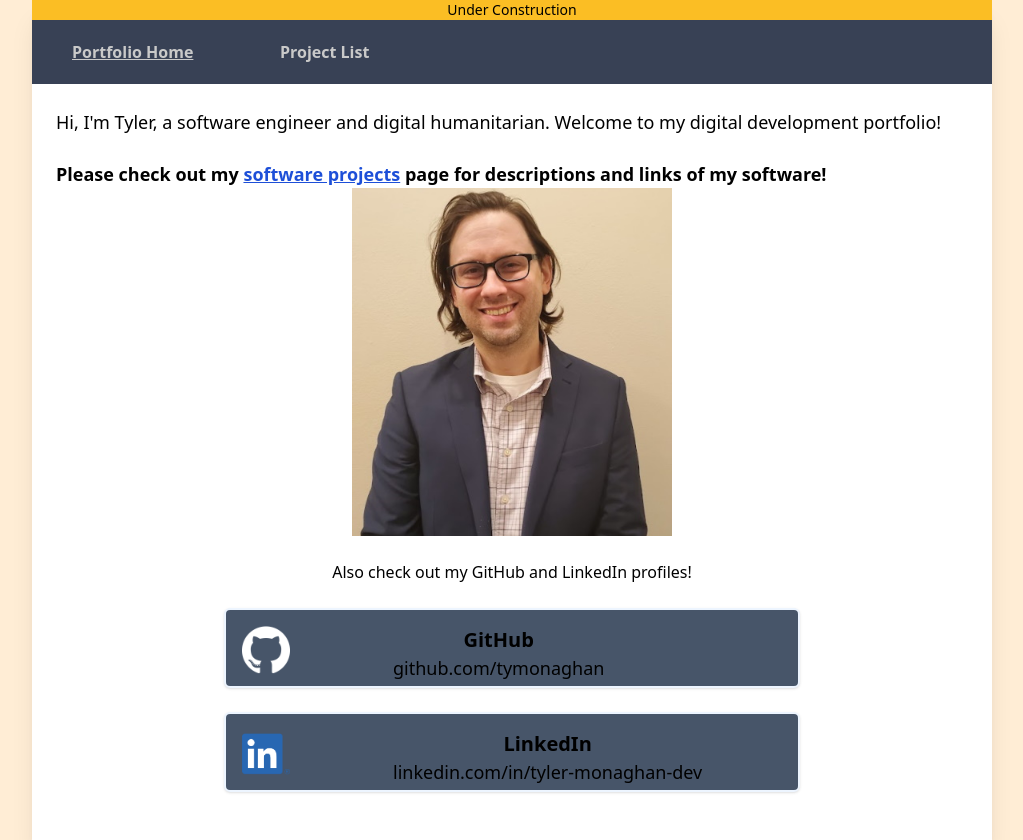
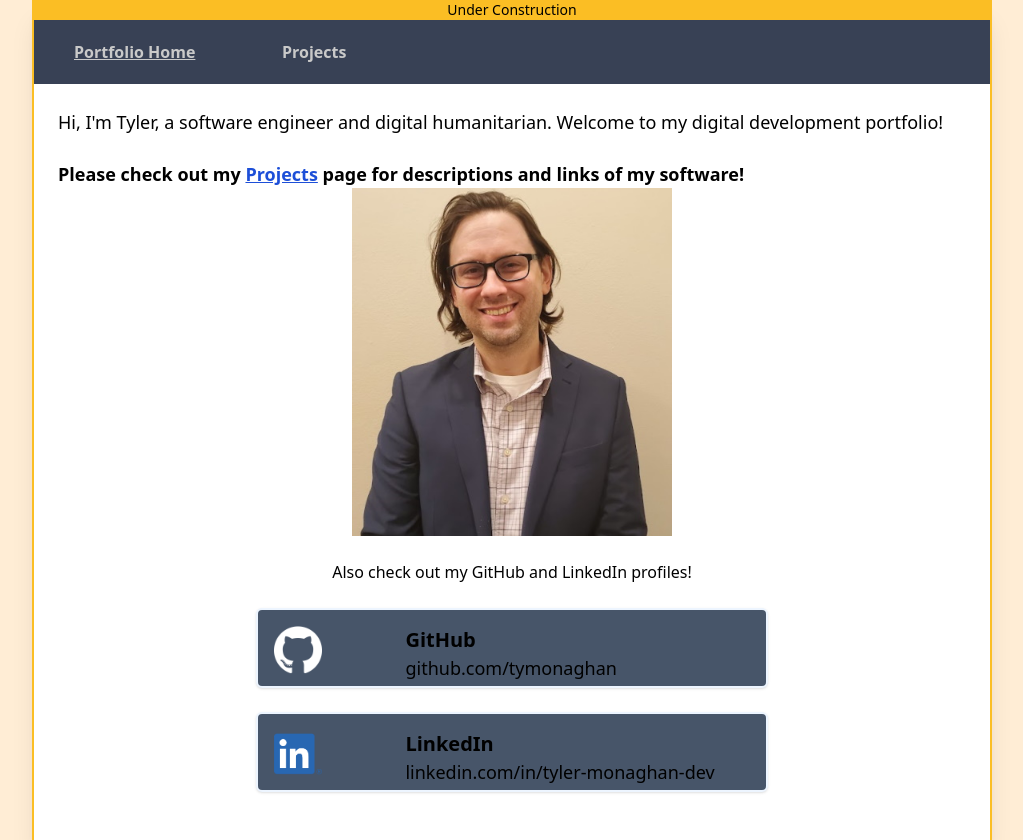
Before and after one commit to tymonaghan/dev-portfolio, a React app: page / in a window 1280 px wide. Shown: the whole page, without its empty margins (128-1151 px from the left). Built offline with nearby package versions, Linux system fonts and the light colour scheme.

Commit message:
more style and consistency fixes

```diff
--- a/app/components/Home.js
+++ b/app/components/Home.js
@@ -18,7 +18,7 @@ const Home = () => {
               to="/projects"
               className="text-link-light underline dark:text-link-dark"
             >
-              software projects
+              Projects
             </Link>{" "}
             page for descriptions and links of my software!
           </p>
--- a/app/components/IDCard.js
+++ b/app/components/IDCard.js
@@ -5,15 +5,15 @@ const IDCard = (props) => {
   const { title, url } = props;
   return (
     <a target="_blank" href={`https://www.${url}`}>
-      <div className="flex max-w-xl  max-h-20 m-6 p-4 mx-auto bg-card-background hover:bg-card-highlight border-border-dark border-2  shadow rounded-md space-x-4">
-        <div className="w-1/4">
+      <div className="flex max-w-lg  max-h-20 m-6 p-4 mx-auto bg-card-background hover:bg-card-highlight border-border-dark border-2  shadow rounded-md space-x-4">
+        <div className="w-1/4 pr-4">
           <img className="aspect-square max-h-12" src={`/${title}.png`} />
         </div>
-        <div className="my-auto">
+        <div className="my-auto w-3/4 text-left">
           <p className="text-white text-sm sm:text-md md:text-xl space-y-2 font-bold">
             {title}
           </p>
-          <p className="text-white text-xs sm:text-sm md:text-lg space-y-2 align-middle">
+          <p className="text-white text-xs sm:text-sm md:text-lg space-y-2">
             {url}
           </p>
         </div>
--- a/app/components/Layout.js
+++ b/app/components/Layout.js
@@ -5,7 +5,7 @@ import { Outlet } from "react-router-dom";
 const Layout = () => {
   return (
     <div className="bg-gutter-light dark:bg-gutter-dark h-max min-h-screen m-0">
-      <div className="bg-background-light dark:bg-background-dark h-max min-h-screen w-full sm:w-3/4 sm:mx-auto shadow-xl">
+      <div className="bg-background-light dark:bg-background-dark h-max min-h-screen w-full sm:w-3/4 sm:mx-auto shadow-xl border-x-2 border-x-accent">
         <NavBar />
         <Outlet />
       </div>
--- a/app/components/NavBar.js
+++ b/app/components/NavBar.js
@@ -9,7 +9,7 @@ const NavBar = () => {
   return (
     <div>
       <div className="bg-accent text-sm text-center">Under Construction</div>
-      <div className="flex h-16 bg-background-dark dark:bg-gutter-dark dark:border-x-2 text-text-secondary-dark dark:text-text-primary-light dark:border-x-accent font-bold">
+      <div className="flex h-16 bg-background-dark dark:bg-gutter-dark  text-text-secondary-dark dark:text-text-primary-light  font-bold">
         <div className="my-auto mx-10 flex-initial w-32 ">
           <NavLink
             to="/"
@@ -23,7 +23,7 @@ const NavBar = () => {
             to="/projects"
             style={({ isActive }) => (isActive ? activeStyle : undefined)}
           >
-            Project List
+            Projects
           </NavLink>
         </div>
       </div>
--- a/app/components/ProjectList.js
+++ b/app/components/ProjectList.js
@@ -4,7 +4,9 @@ import projectData from "../projectData";
 const ProjectList = () => {
   return (
     <div className="text-text-primary-light dark:text-text-primary-dark h-max min-h-screen">
-      <h1 className="font-bold text-xl text-center mt-5 mb-0">Project List</h1>
+      <h1 className="font-bold text-xl text-center mt-5 mb-0">
+        My Software Projects
+      </h1>
       <div className="">
         {projectData.projects.map((project, key) => {
           return (
```
Also changed, not shown: public/output.css.
